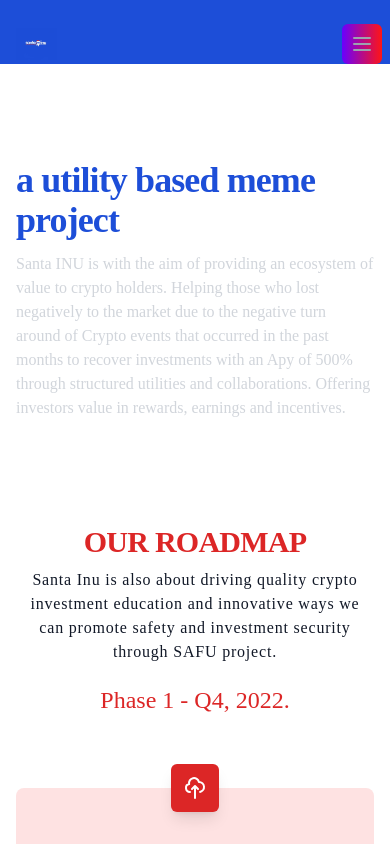
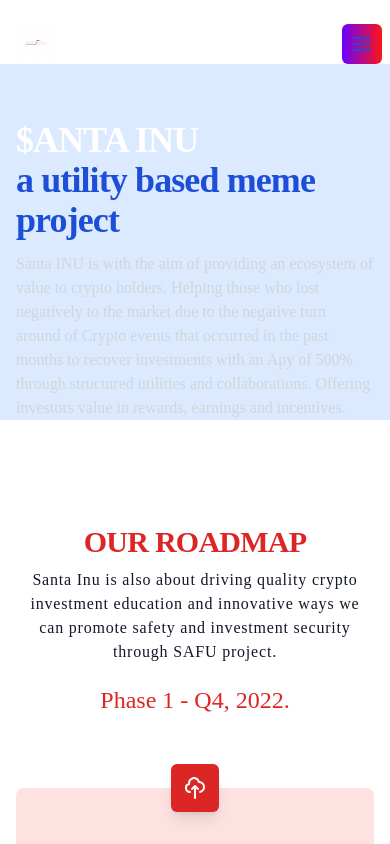
Before and after one commit to Elishaokon13/Degen-Project, a React (Create React App) app: page / in a window 390 px wide. Shown: the top 844 px of the page. Built offline with nearby package versions, Linux system fonts and the light colour scheme.

Commit message:
Update Hero.jsx

```diff
--- a/src/components/Hero.jsx
+++ b/src/components/Hero.jsx
@@ -15,7 +15,7 @@
   return (
     <div className="relative overflow-hidden">
       <Popover as="header" className="relative">
-        <div className="bg-blue-700 pt-6">
+        <div className="bg-white pt-6">
           <nav
             className="relative max-w-7xl mx-auto flex items-center justify-between px-4 sm:px-6"
             aria-label="Global"
@@ -31,7 +31,7 @@
                   />
                 </a>
                 <div className="-mr-2 flex items-center md:hidden">
-                  <Popover.Button className="bg-white rounded-md p-2 inline-flex items-center justify-center text-gray-400 hover:bg-gray-800 focus:outline-none focus:ring-2 focus-ring-inset focus:ring-white">
+                  <Popover.Button className="bg-white rounded-md p-2 inline-flex items-center justify-center text-blue-700 hover:bg-blue-700 focus:outline-none focus:ring-2 focus-ring-inset focus:ring-white">
                     <span className="sr-only">Open main menu</span>
                     <MenuIcon className="h-6 w-6" aria-hidden="true" />
                   </Popover.Button>
@@ -74,7 +74,7 @@
                   />
                 </div>
                 <div className="-mr-2">
-                  <Popover.Button className="bg-blue rounded-md p-2 inline-flex items-center justify-center text-gray-400 hover:bg-gray-100 focus:outline-none focus:ring-2 focus:ring-inset focus:ring-red-600">
+                  <Popover.Button className="bg-blue rounded-md p-2 inline-flex items-center justify-center text-gray-400 hover:bg-gray-100 focus:outline-none focus:ring-2 focus:ring-inset focus:ring-blue-600">
                     <span className="sr-only">Close menu</span>
                     <XIcon className="h-6 w-6" aria-hidden="true" />
                   </Popover.Button>
@@ -95,7 +95,7 @@
                 <div className="mt-6 px-5">
                   <a
                     href="#"
-                    className="block text-center w-full py-3 px-4 rounded-md shadow bg-red-600 text-white font-medium hover:bg-red-700"
+                    className="block text-center w-full py-3 px-4 rounded-md shadow bg-blue-700 text-white font-medium hover:bg-red-700"
                   >
                     Start free trial
                   </a>
@@ -108,7 +108,7 @@
       </Popover>
 
       <main>
-        <div className="pt-10 bg-white sm:pt-16 lg:pt-8 lg:pb-14 lg:overflow-hidden">
+        <div className="pt-10 bg-blue-100 sm:pt-16 lg:pt-8 lg:pb-14 lg:overflow-hidden">
           <div className="mx-auto max-w-7xl lg:px-8">
             <div className="lg:grid lg:grid-cols-2 lg:gap-8">
               <div className="mx-auto max-w-md px-4 sm:max-w-2xl sm:px-6 sm:text-center lg:px-0 lg:text-left lg:flex lg:items-center">
```
